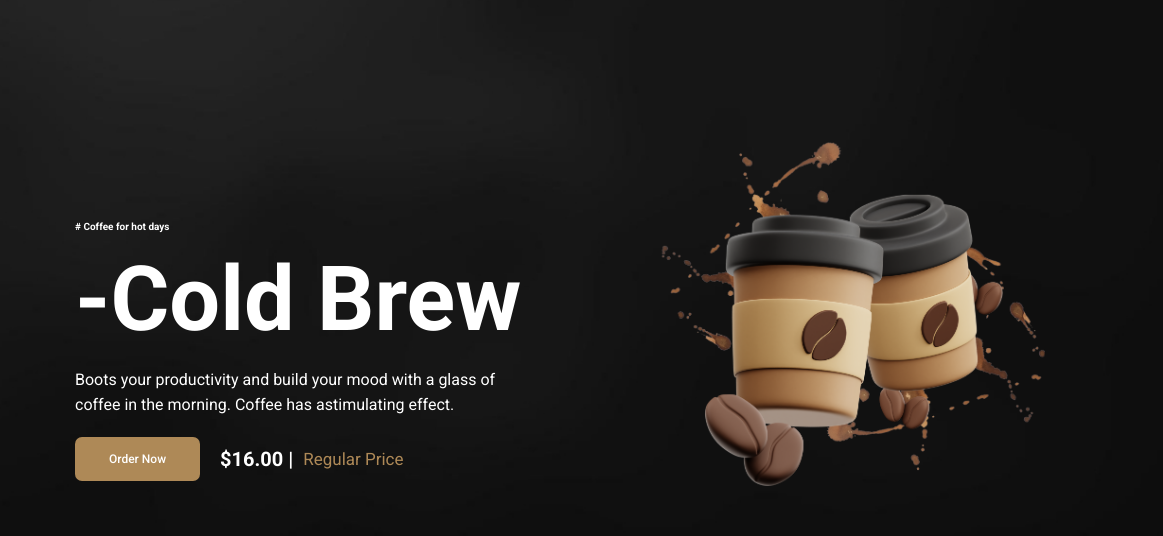
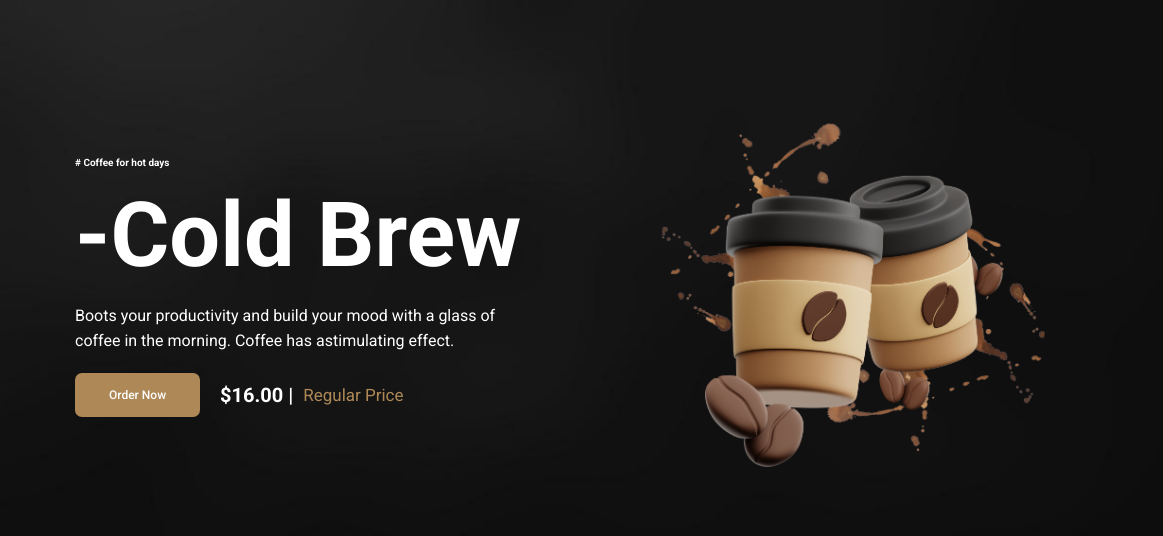
Before and after one commit to GajuQueen/Animated-resp-web, a plain HTML site: page index.html in a window 1280 px wide. Shown: the part 113-649 px from the top of the page, 117-1280 px from the left. Drawn offline with nearby package versions, Linux system fonts and the light colour scheme; a script that the page names is missing.

Commit message:
Update style.css

```diff
--- a/CSS/style.css
+++ b/CSS/style.css
@@ -84,12 +84,12 @@ header{
     align-items: center;
     gap: 2rem;
     padding-left: 15%;
-    padding-top: 10%;
+    /* padding-top: 10%; */
 }
 .hero-img img{
-    width: 90%;
-    padding-right: 10%;
-    margin-bottom: 90px;
+    width: 100%;
+    padding-right: 20%;
+    margin-bottom: 0px;
     /* border: 3px solid red; */
 }
 .hero-text h1{
```
